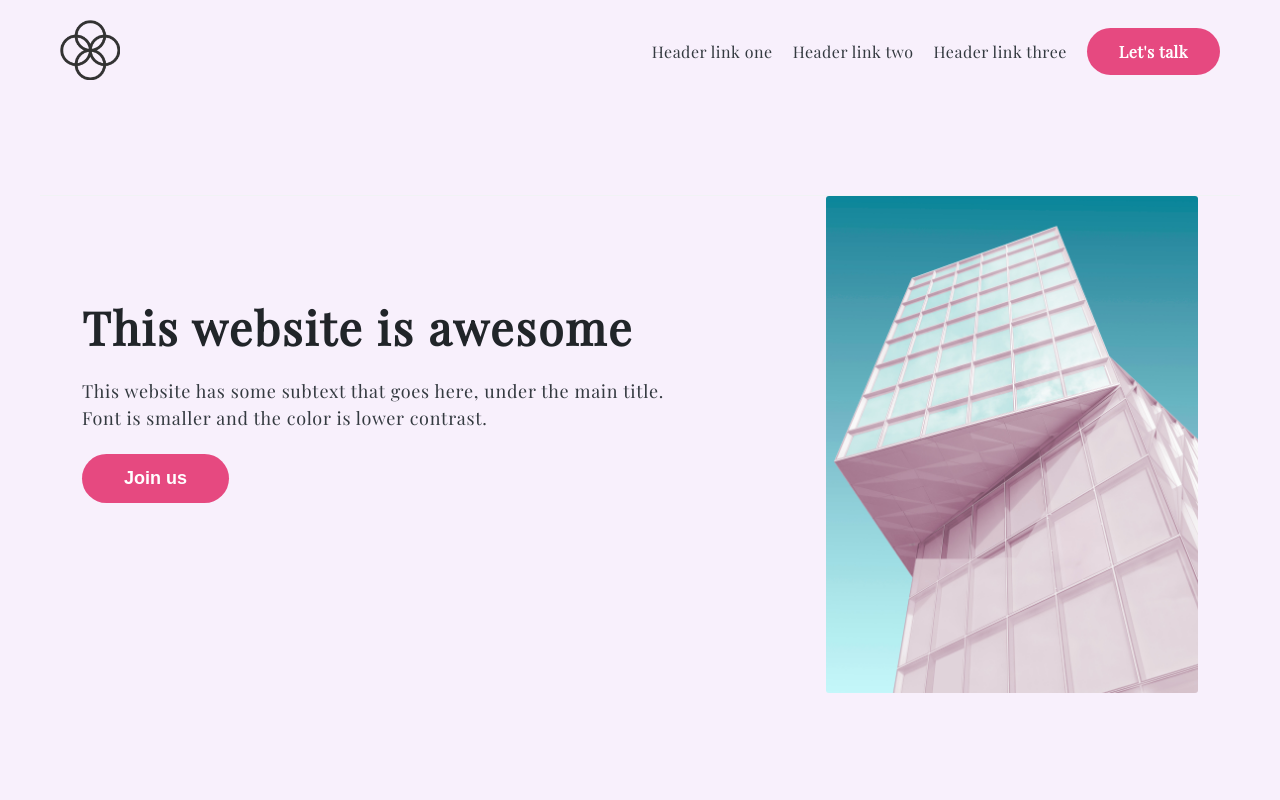
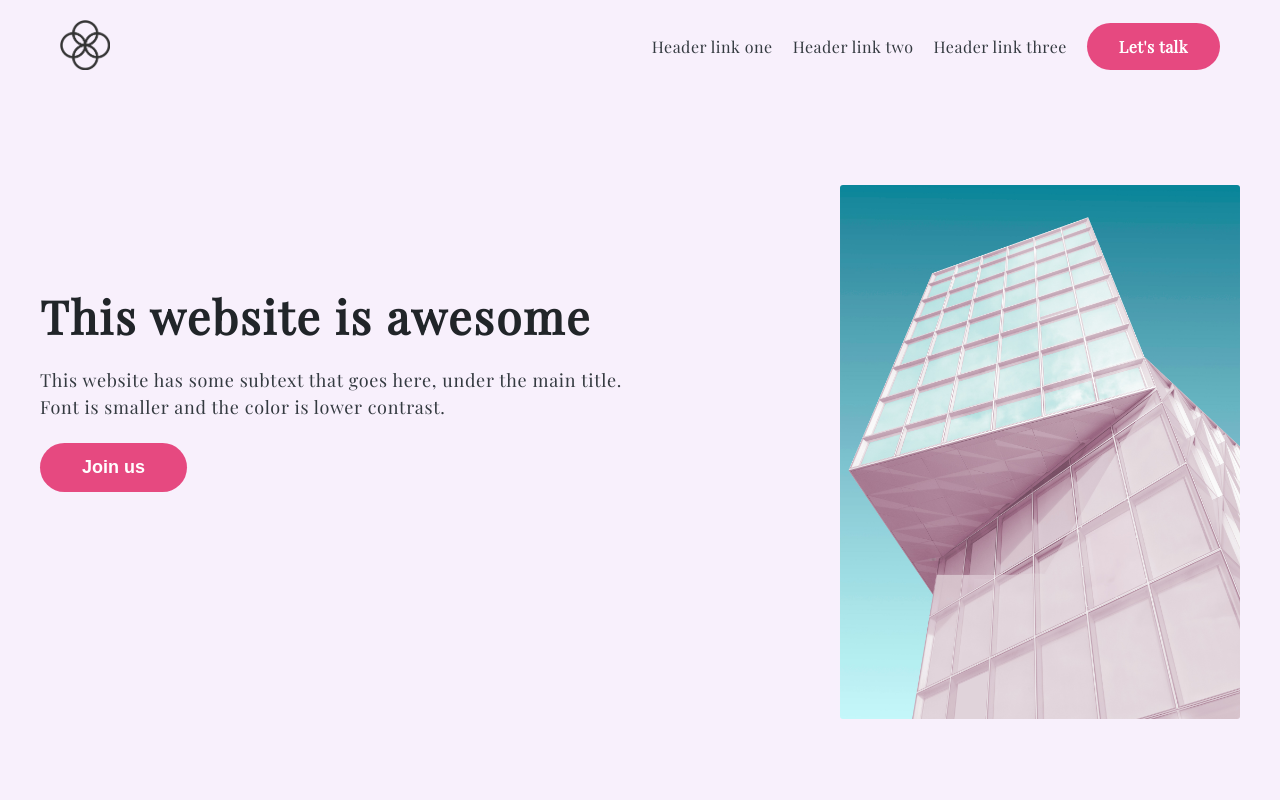
Before and after one commit to Nemanja-Malesija/Odin_landing_page, a plain HTML site: page index.html in a window 1280 px wide. Shown: the top 800 px of the page. Drawn offline with nearby package versions, Linux system fonts and the light colour scheme.

Commit message:
tweaking sizes in the hero section

```diff
--- a/style.css
+++ b/style.css
@@ -63,9 +63,9 @@ html {
 }
 
 .logo {
-  height: 6rem;
-  width: 6rem;
-  color: #555;
+  height: 5rem;
+  width: 5rem;
+  color: #343a40;
 }
 
 .nav__links__list {
@@ -111,11 +111,9 @@ html {
 }
 
 .hero__main__content {
-  border-top: 1px solid #f1f3f5;
   display: grid;
   grid-template-columns: 2fr 1fr;
   align-items: start;
-  padding: 0 4.2rem;
 }
 
 .hero__text__div {
```
